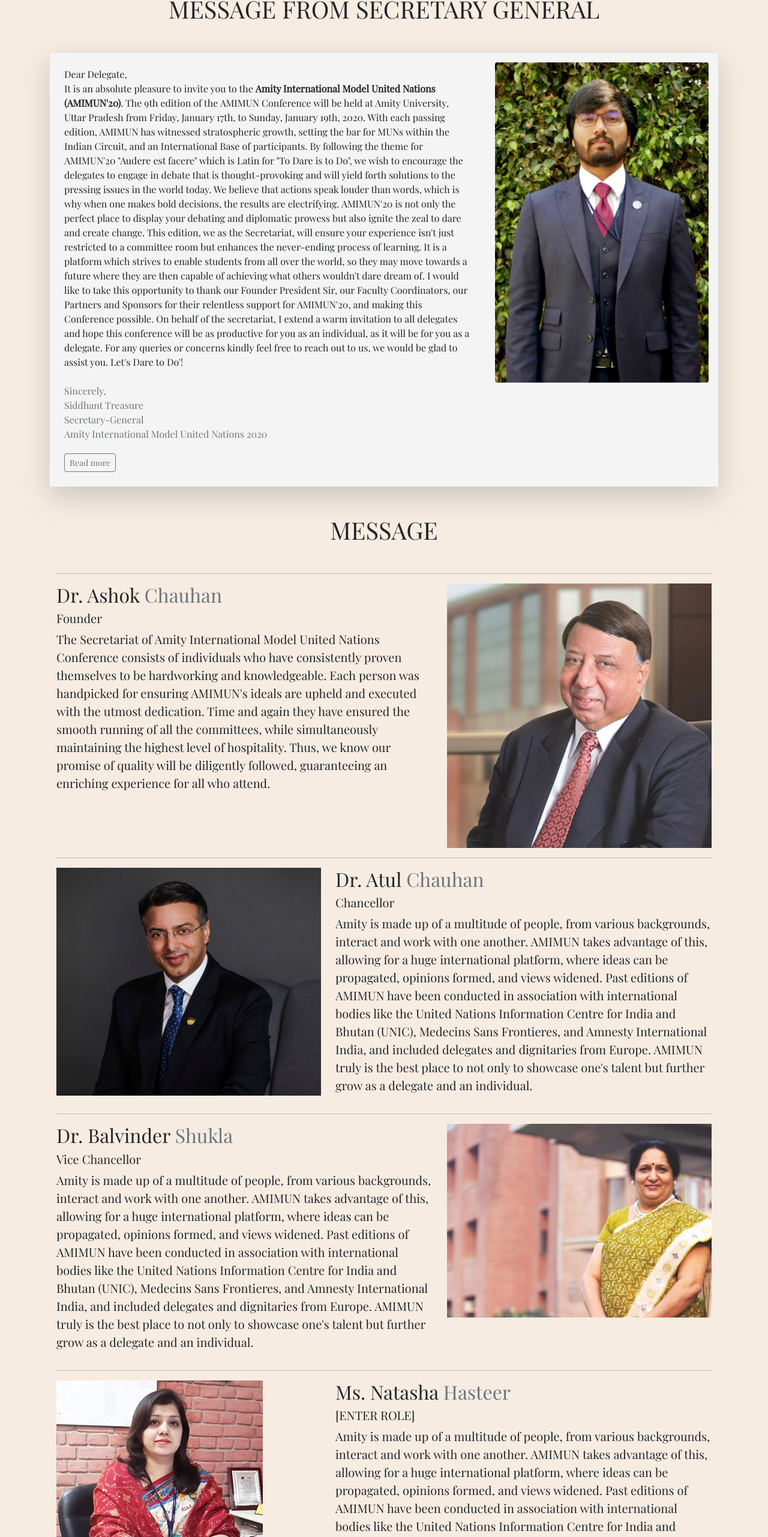
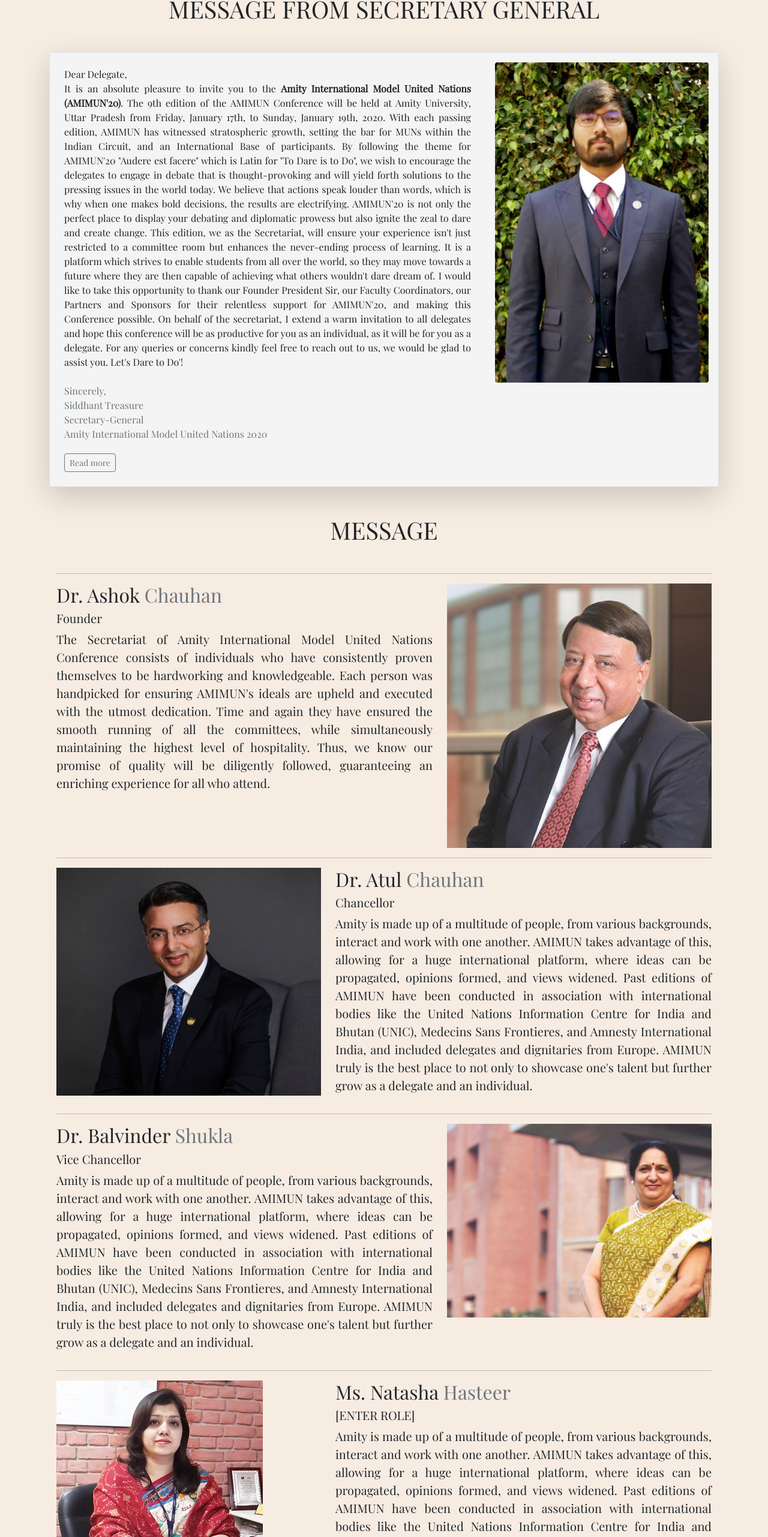
Before and after one commit to iamHrithikRaj/AMIMUN, a plain HTML site: page index.html in a window 1280 px wide. Shown: the part 857-3420 px from the top of the page at 60% size. Drawn offline with nearby package versions, Linux system fonts and the light colour scheme.

Commit message:
text aligned

```diff
--- a/gallery-style.css
+++ b/gallery-style.css
@@ -3,6 +3,7 @@ html,
 body {
   /* width: 100%;
     height: 100%; */
+    text-align: justify;
   font-family: "Playfair Display", serif !important;
   margin: 0px;
   padding: 0px;
@@ -94,3 +95,7 @@ body {
 .progress {
   height: 10px;
 }
+
+.justify{
+  text-align: justify;
+}
--- a/index.html
+++ b/index.html
@@ -249,7 +249,7 @@
             style="background-color: #f4f4f4"
           >
             <div class="col p-4 d-flex flex-column position-static">
-              <p class="card-text mb-auto">
+              <p class="card-text mb-auto" style="text-align: justify;">
                 Dear Delegate, <br />
                 It is an absolute pleasure to invite you to the
                 <strong
@@ -317,7 +317,7 @@
                 <span class="text-muted">Chauhan</span>
               </h2>
               <h5>Founder</h5>
-              <p class="lead">
+              <p class="lead" style="text-align: justify;">
                 The Secretariat of Amity International Model United Nations
                 Conference consists of individuals who have consistently proven
                 themselves to be hardworking and knowledgeable. Each person was
@@ -343,7 +343,7 @@
                 <span class="text-muted">Chauhan</span>
               </h2>
               <h5>Chancellor</h5>
-              <p class="lead">
+              <p class="lead" style="text-align: justify;">
                 Amity is made up of a multitude of people, from various
                 backgrounds, interact and work with one another. AMIMUN takes
                 advantage of this, allowing for a huge international platform,
@@ -375,7 +375,7 @@
                 <span class="text-muted">Shukla</span>
               </h2>
               <h5>Vice Chancellor</h5>
-              <p class="lead">
+              <p class="lead" style="text-align: justify;">
                 Amity is made up of a multitude of people, from various
                 backgrounds, interact and work with one another. AMIMUN takes
                 advantage of this, allowing for a huge international platform,
@@ -405,7 +405,7 @@
                 <span class="text-muted">Hasteer</span>
               </h2>
               <h5>[ENTER ROLE]</h5>
-              <p class="lead">
+              <p class="lead" style="text-align: justify;">
                 Amity is made up of a multitude of people, from various
                 backgrounds, interact and work with one another. AMIMUN takes
                 advantage of this, allowing for a huge international platform,
```
Also changed, not shown: committees-gallery.html (+5 -0 lines).
